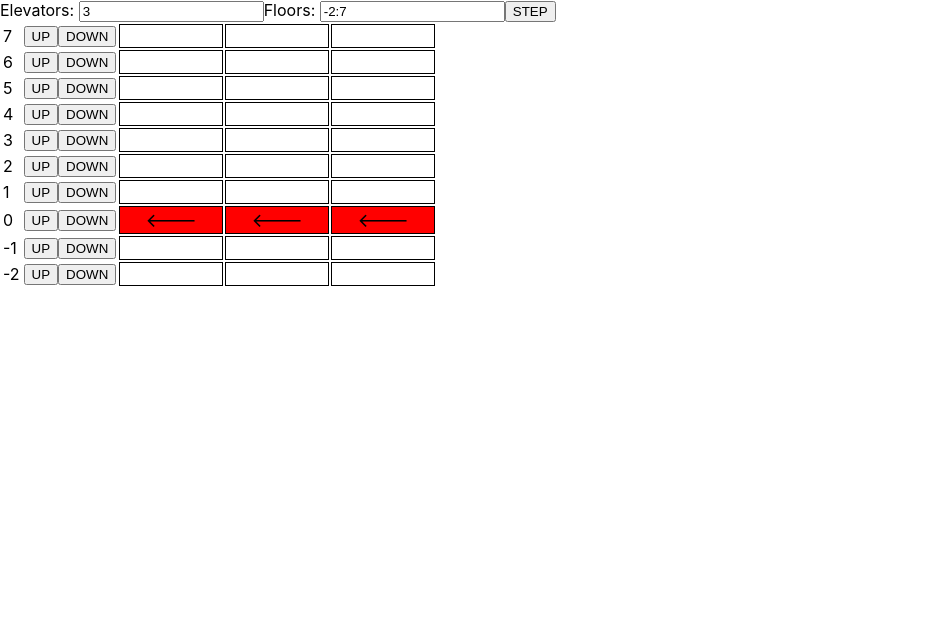
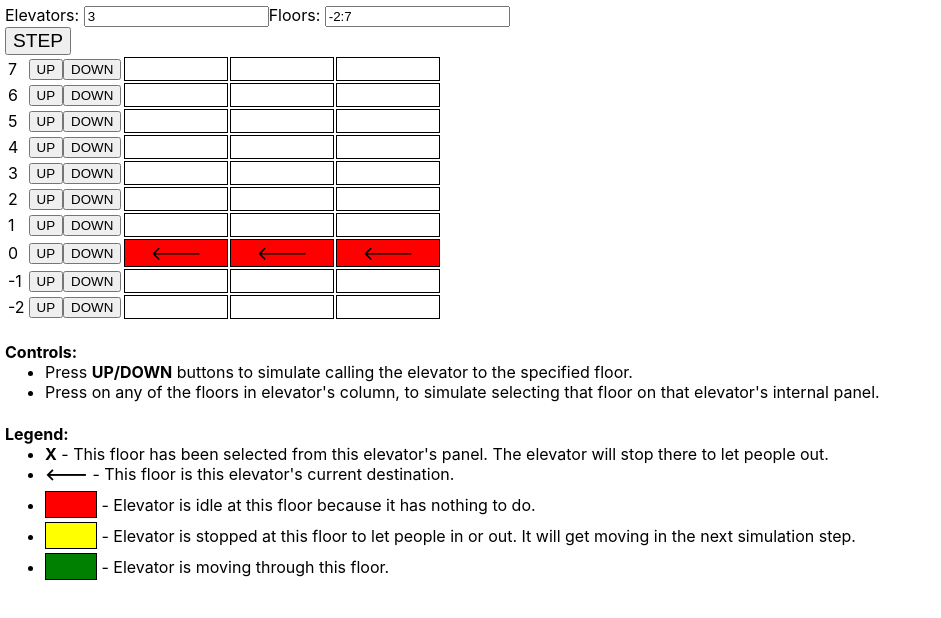
Before and after one commit to ignis05/elevator-system, a React (Create React App) app: page / in a window 1280 px wide. Shown: the top 618 px of the page, without its empty margins (0-941 px from the left). Built offline with nearby package versions, Linux system fonts and the light colour scheme.

Commit message:
feat: controls and legend

```diff
--- a/src/components/ElevatorSystem/ElevatorSystem.css
+++ b/src/components/ElevatorSystem/ElevatorSystem.css
@@ -1,9 +1,22 @@
+.main {
+	padding: 5px;
+}
+
+button {
+	cursor: pointer;
+}
+
 .floorField {
 	border: 1px solid black;
 	width: 100px;
 	text-align: center;
 	font-size: 1.2em;
+	user-select: none;
 	cursor: pointer;
+}
+
+.activeBtn:hover {
+	background-color: lightgray;
 }
 
 .btPressed {
@@ -21,3 +34,23 @@
 .elevator-moving {
 	background-color: green;
 }
+
+.stepBtn {
+	display: block;
+	font-size: 1.2em;
+}
+
+.legend h4 {
+	margin-bottom: 0;
+}
+.legend ul {
+	margin-top: 0;
+}
+
+.legend-field {
+	display: inline-block;
+	width: 50px;
+	height: 25px;
+	position: relative;
+	top: 7px;
+}
--- a/src/components/ElevatorSystem/ElevatorSystem.tsx
+++ b/src/components/ElevatorSystem/ElevatorSystem.tsx
@@ -50,7 +50,9 @@ function ElevatorSystem() {
 			<div className="headerBar">
 				Elevators: <input type="number" value={elevatorCount} onChange={(e) => setElevatorCount(parseInt(e.target.value))} />
 				Floors: <input type="text" value={floorsInput} onChange={(e) => setfloorsInput(e.target.value)} />
-				<button onClick={() => simulationStep()}>STEP</button>
+				<button className="stepBtn" onClick={() => simulationStep()}>
+					STEP
+				</button>
 			</div>
 			<div className="displayWrapper">
 				<table>
@@ -80,7 +82,7 @@ function ElevatorSystem() {
 								</td>
 								{elevatorSystem.elevators.map((el) => (
 									<td
-										className={`floorField ${el.currentFloor === floor.number ? `elevator-${el.status}` : ''}`}
+										className={`floorField  ${el.currentFloor === floor.number ? `elevator-${el.status}` : 'activeBtn'}`}
 										key={el.id}
 										onClick={() => {
 											elevatorSystem.selectFloor(el.id, floor.number)
@@ -96,6 +98,34 @@ function ElevatorSystem() {
 					</tbody>
 				</table>
 			</div>
+			<div className="legend">
+				<h4>Controls:</h4>
+				<ul>
+					<li>
+						Press <b>UP/DOWN</b> buttons to simulate calling the elevator to the specified floor.
+					</li>
+					<li>Press on any of the floors in elevator's column, to simulate selecting that floor on that elevator's internal panel.</li>
+				</ul>
+				<h4>Legend:</h4>
+				<ul>
+					<li>
+						<b>X</b> - This floor has been selected from this elevator's panel. The elevator will stop there to let people out.
+					</li>
+					<li>
+						<b>&lt;---</b> - This floor is this elevator's current destination.
+					</li>
+					<li>
+						<div className="floorField legend-field elevator-idle"></div> - Elevator is idle at this floor because it has nothing to do.
+					</li>
+					<li>
+						<div className="floorField legend-field elevator-stopped"></div> - Elevator is stopped at this floor to let people in or out. It
+						will get moving in the next simulation step.
+					</li>
+					<li>
+						<div className="floorField legend-field elevator-moving"></div> - Elevator is moving through this floor.
+					</li>
+				</ul>
+			</div>
 		</div>
 	)
 }
```
